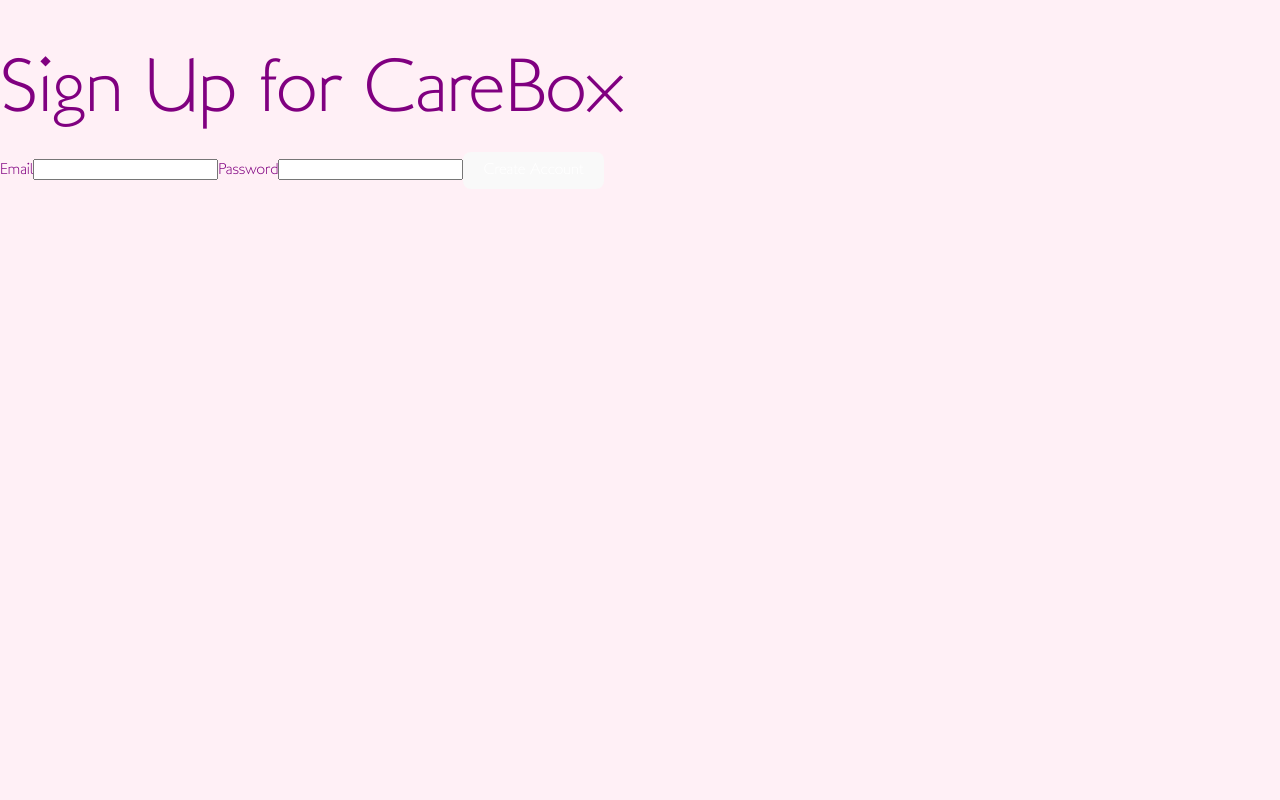
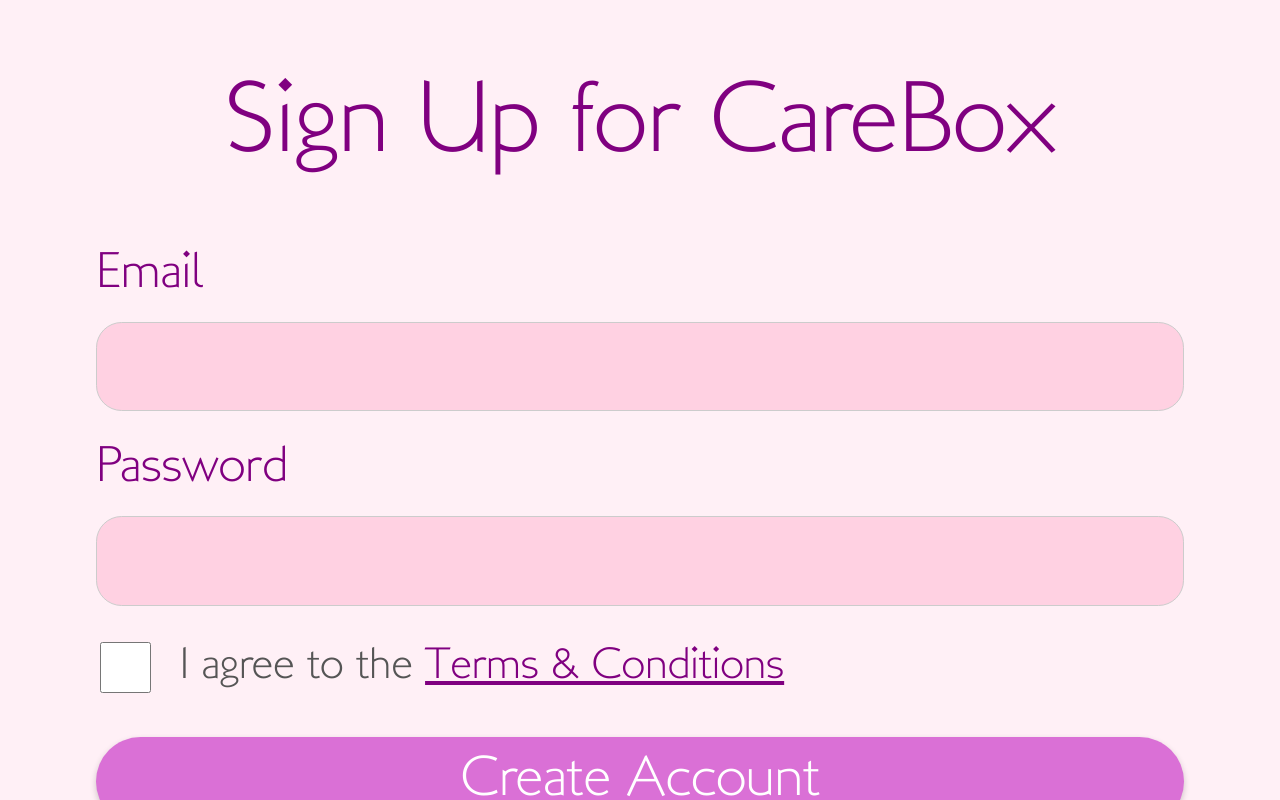
Before and after one commit to DylanBT928/CareBox, a React (Vite) app in the folder carebox-pwa/: page /signup in a window 1280 px wide. Built offline with nearby package versions, Linux system fonts and the light colour scheme; no server answers.

Commit message:
add login and signup css

```diff
--- a/carebox-pwa/src/pages/Login.css
+++ b/carebox-pwa/src/pages/Login.css
@@ -0,0 +1,112 @@
+.login-container {
+  background-color: var(--bg-color, #fff0f6);
+  min-height: 100dvh;
+  width: 100dvw;
+  display: flex;
+  flex-direction: column;
+  align-items: center;
+  justify-content: center;
+  padding: 4dvw;
+  box-sizing: border-box;
+}
+
+.login-title {
+  font-size: 8dvw;
+  font-weight: bold;
+  margin-bottom: 5dvh;
+  color: var(--text-color, #800080);
+  text-align: center;
+}
+
+.login-form {
+  width: 100%;
+  max-width: 85dvw;
+  display: flex;
+  flex-direction: column;
+  gap: 3dvh;
+}
+
+.login-form label {
+  font-size: 4dvw;
+  font-weight: 600;
+  color: var(--text-color, #800080);
+}
+
+.login-form input {
+  width: 100%;
+  padding: 1.8dvh 3dvw;
+  border-radius: 2dvw;
+  border: 1px solid var(--border-color, #ccc);
+  font-size: 4dvw;
+  background-color: var(--card-bg, #ffd1e2);
+  color: var(--text-color, #800080);
+  box-sizing: border-box;
+}
+
+.login-form button {
+  background-color: var(--button-bg, #da70d6);
+  color: white;
+  font-size: 4.5dvw;
+  font-weight: bold;
+  padding: 2dvh 0;
+  border: none;
+  border-radius: 9999px;
+  margin-top: 2dvh;
+  cursor: pointer;
+  box-shadow: 0 3px 6px var(--shadow-color, rgba(0, 0, 0, 0.15));
+  transition: background-color 0.2s ease, transform 0.1s ease;
+}
+
+.login-form button:hover {
+  background-color: var(--button-hover-bg, #c060d6);
+  transform: translateY(-1px);
+}
+
+.login-form button:active {
+  transform: translateY(0);
+}
+
+.login-divider {
+  width: 100%;
+  text-align: center;
+  border-bottom: 1px solid var(--border-color, #ccc);
+  line-height: 0.1em;
+  margin: 2dvh 0 3dvh;
+}
+
+.login-divider span {
+  background: var(--bg-color, #fff0f6);
+  padding: 0 2dvw;
+  color: var(--subtext-color, #555);
+  font-size: 3.5dvw;
+}
+
+.forgot-password {
+  text-align: center;
+  margin-top: 3dvh;
+  font-size: 3.5dvw;
+  color: var(--text-color, #800080);
+  text-decoration: underline;
+  cursor: pointer;
+}
+
+.login-signup-prompt {
+  margin-top: 5dvh;
+  font-size: 3.5dvw;
+  color: var(--subtext-color, #555);
+  text-align: center;
+}
+
+.login-signup-link {
+  color: var(--text-color, #800080);
+  font-weight: bold;
+  text-decoration: underline;
+  cursor: pointer;
+}
+
+.error-message {
+  color: #e53935;
+  font-size: 3.5dvw;
+  text-align: center;
+  margin-bottom: 2dvh;
+}
--- a/carebox-pwa/src/pages/Login.tsx
+++ b/carebox-pwa/src/pages/Login.tsx
@@ -2,7 +2,7 @@
 import { useNavigate } from "react-router-dom";
 //import {GoogleLogin} from '@react-oauth/google';
 import { getAuth, signInWithEmailAndPassword } from "firebase/auth";
-import "./SignUp.css";
+import "./Login.css";
 
 type Credentials = {
   email: string;
@@ -14,6 +14,7 @@
     email: "",
     password: "",
   });
+  const [errorMessage, setErrorMessage] = useState<string>("");
 
   const navigate = useNavigate();
 
@@ -27,8 +28,8 @@
 
   const handleSubmit = (e: React.FormEvent<HTMLFormElement>) => {
     e.preventDefault();
-    console.log("Form submitted:", credentialsValue);
-    // alert(`Name: ${credentialsValue.email}, Email: ${credentialsValue.email}`);
+    setErrorMessage("");
+
     const auth = getAuth();
     signInWithEmailAndPassword(
       auth,
@@ -36,37 +37,54 @@
       credentialsValue.password
     )
       .then((_userCredential) => {
-        // alert("Logged in successfully!");
         navigate("/home");
       })
       .catch((error) => {
-        alert("Error signing up: " + error.message);
+        setErrorMessage(`Error signing in: ${error.message}`);
       });
   };
 
   return (
-    <div>
-      <div>CareBox</div>
-      <div>
-        <form onSubmit={handleSubmit}>
-          <label htmlFor="email">Enter email:</label>
+    <div className="login-container">
+      <div className="login-title">CareBox</div>
+
+      {errorMessage && <div className="error-message">{errorMessage}</div>}
+
+      <form onSubmit={handleSubmit} className="login-form">
+        <div className="form-group">
+          <label htmlFor="email">Email</label>
           <input
             type="email"
             id="email"
             name="email"
             value={credentialsValue.email}
             onChange={handleChange}
+            required
           />
-          <label htmlFor="password">Enter password:</label>
+        </div>
+
+        <div className="form-group">
+          <label htmlFor="password">Password</label>
           <input
             type="password"
             id="password"
             name="password"
             value={credentialsValue.password}
             onChange={handleChange}
+            required
           />
-          <button type="submit">Submit</button>
-        </form>
+        </div>
+
+        <button type="submit">Log In</button>
+
+        <div className="forgot-password">Forgot Password?</div>
+      </form>
+
+      <div className="login-signup-prompt">
+        Don't have an account?{" "}
+        <span className="login-signup-link" onClick={() => navigate("/signup")}>
+          Sign Up
+        </span>
       </div>
     </div>
   );
--- a/carebox-pwa/src/pages/SignUp.css
+++ b/carebox-pwa/src/pages/SignUp.css
@@ -0,0 +1,118 @@
+.signup-container {
+  background-color: var(--bg-color, #fff0f6);
+  min-height: 100dvh;
+  width: 100dvw;
+  display: flex;
+  flex-direction: column;
+  align-items: center;
+  justify-content: center;
+  padding: 4dvw;
+  box-sizing: border-box;
+}
+
+.signup-title {
+  font-size: 8dvw;
+  font-weight: bold;
+  margin-bottom: 4dvh;
+  color: var(--text-color, #800080);
+  text-align: center;
+}
+
+.signup-form {
+  width: 100%;
+  max-width: 85dvw;
+  display: flex;
+  flex-direction: column;
+  gap: 2.5dvh;
+}
+
+.signup-form label {
+  font-size: 4dvw;
+  font-weight: 600;
+  color: var(--text-color, #800080);
+}
+
+.signup-form input {
+  width: 100%;
+  padding: 1.8dvh 3dvw;
+  border-radius: 2dvw;
+  border: 1px solid var(--border-color, #ccc);
+  font-size: 4dvw;
+  background-color: var(--card-bg, #ffd1e2);
+  color: var(--text-color, #800080);
+  box-sizing: border-box;
+}
+
+.signup-form button {
+  background-color: var(--button-bg, #da70d6);
+  color: white;
+  font-size: 4.5dvw;
+  font-weight: bold;
+  padding: 2dvh 0;
+  border: none;
+  border-radius: 9999px;
+  margin-top: 2dvh;
+  cursor: pointer;
+  box-shadow: 0 3px 6px var(--shadow-color, rgba(0, 0, 0, 0.15));
+  transition: background-color 0.2s ease, transform 0.1s ease;
+}
+
+.signup-form button:hover {
+  background-color: var(--button-hover-bg, #c060d6);
+  transform: translateY(-1px);
+}
+
+.signup-form button:active {
+  transform: translateY(0);
+}
+
+.form-group {
+  display: flex;
+  flex-direction: column;
+  gap: 1dvh;
+}
+
+.terms-checkbox {
+  display: flex;
+  align-items: center;
+  gap: 2dvw;
+  margin-top: 1dvh;
+}
+
+.terms-checkbox input[type="checkbox"] {
+  width: 4dvw;
+  height: 4dvw;
+  cursor: pointer;
+}
+
+.terms-checkbox label {
+  font-size: 3.5dvw;
+  color: var(--subtext-color, #555);
+  cursor: pointer;
+}
+
+.terms-link {
+  color: var(--text-color, #800080);
+  text-decoration: underline;
+}
+
+.error-message {
+  color: #e53935;
+  font-size: 3.5dvw;
+  text-align: center;
+  margin-bottom: 2dvh;
+}
+
+.signup-login-prompt {
+  margin-top: 4dvh;
+  font-size: 3.5dvw;
+  color: var(--subtext-color, #555);
+  text-align: center;
+}
+
+.signup-login-link {
+  color: var(--text-color, #800080);
+  font-weight: bold;
+  text-decoration: underline;
+  cursor: pointer;
+}
--- a/carebox-pwa/src/pages/SignUp.tsx
+++ b/carebox-pwa/src/pages/SignUp.tsx
@@ -13,6 +13,8 @@
     email: "",
     password: "",
   });
+  const [termsAccepted, setTermsAccepted] = useState(false);
+  const [errorMessage, setErrorMessage] = useState<string>("");
 
   const navigate = useNavigate();
 
@@ -26,30 +28,35 @@
 
   const handleSubmit = (e: React.FormEvent<HTMLFormElement>) => {
     e.preventDefault();
+    setErrorMessage("");
 
-    console.log("Form submitted:", credentialsValue);
-    // (`Email: ${credentialsValue.email}`);
+    if (!termsAccepted) {
+      setErrorMessage("Please accept the terms and conditions");
+      return;
+    }
 
     const auth = getAuth();
-
     createUserWithEmailAndPassword(
       auth,
       credentialsValue.email,
       credentialsValue.password
     )
       .then((_userCredential) => {
-        // alert("Account created successfully!");
         navigate("/home");
       })
       .catch((error) => {
-        alert("Error signing up: " + error.message);
+        setErrorMessage(`Error signing up: ${error.message}`);
       });
   };
 
   return (
     <div className="signup-container">
-      <h1>Sign Up for CareBox</h1>
-      <form onSubmit={handleSubmit}>
+      <div className="signup-title">Sign Up for CareBox</div>
+
+      {errorMessage && <div className="error-message">{errorMessage}</div>}
+
+      <form onSubmit={handleSubmit} className="signup-form">
+        <div className="form-group">
           <label htmlFor="email">Email</label>
           <input
             name="email"
@@ -59,7 +66,9 @@
             onChange={handleChange}
             required
           />
+        </div>
 
+        <div className="form-group">
           <label htmlFor="password">Password</label>
           <input
             name="password"
@@ -69,9 +78,30 @@
             onChange={handleChange}
             required
           />
+        </div>
+
+        <div className="terms-checkbox">
+          <input
+            type="checkbox"
+            id="terms"
+            checked={termsAccepted}
+            onChange={() => setTermsAccepted(!termsAccepted)}
+          />
+          <label htmlFor="terms">
+            I agree to the{" "}
+            <span className="terms-link">Terms & Conditions</span>
+          </label>
+        </div>
 
         <button type="submit">Create Account</button>
       </form>
+
+      <div className="signup-login-prompt">
+        Already have an account?{" "}
+        <span className="signup-login-link" onClick={() => navigate("/login")}>
+          Log In
+        </span>
+      </div>
     </div>
   );
 }
```
Lines whose indentation alone changed are shown as unchanged.
